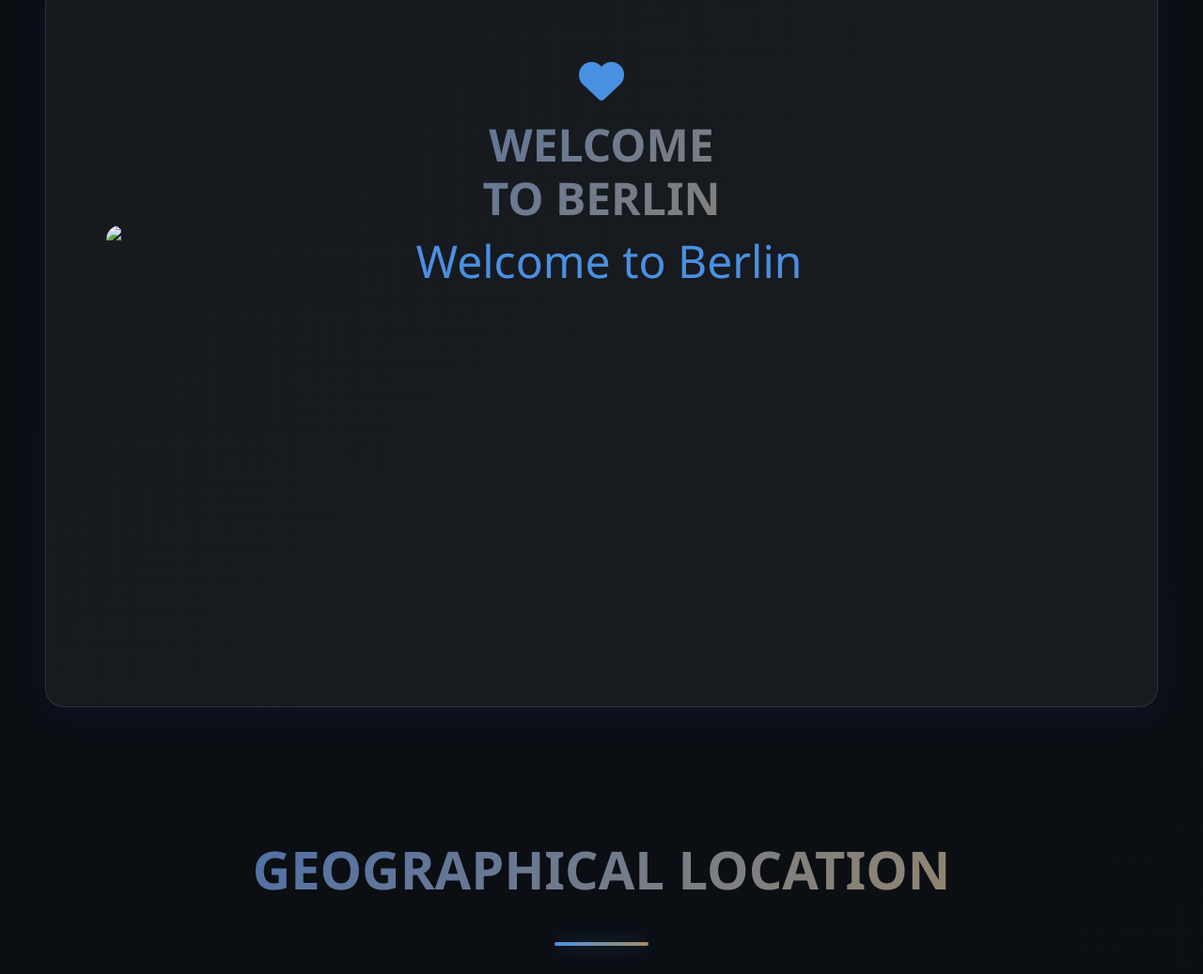
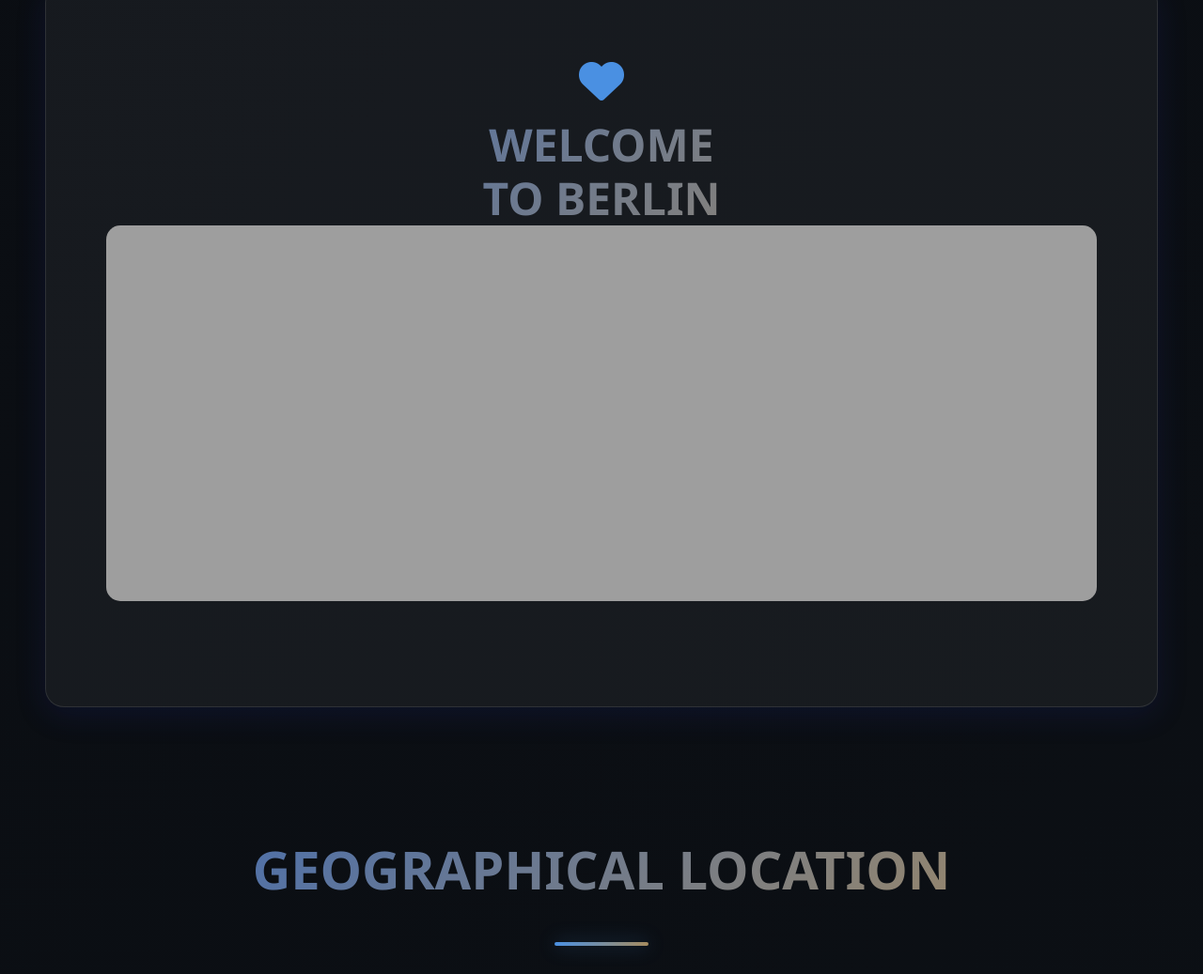
Before and after one commit to Jonier-hany/airplane-mode-berlin, a plain HTML site: page index.html in a window 1280 px wide. Shown: the part 941-1978 px from the top of the page at 94% size. Drawn offline with Linux system fonts and the light colour scheme; the site is published under a folder, as on GitHub Pages, so addresses that start at the root find nothing; files whose address does not match are found by name.

Commit message:
Fix image source path in welcome card

```diff
--- a/index.html
+++ b/index.html
@@ -66,7 +66,7 @@
                         <div class="card-header">
                             <i class="fas fa-heart"></i>
                             <h2>WELCOME<br>TO BERLIN</h2>
-                                                                    <img src="/welcome-berlin.png" alt="Welcome to Berlin" class="welcome-image">                    </div>
+                                                                    <img src="welcome-berlin.png" alt="Welcome to Berlin" class="welcome-image">                    </div>
                 </div>
             </div>
         </section>
```
